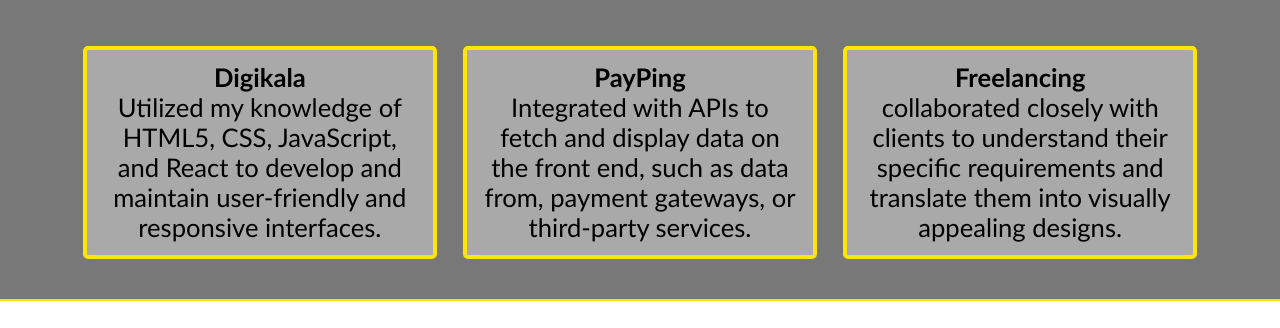
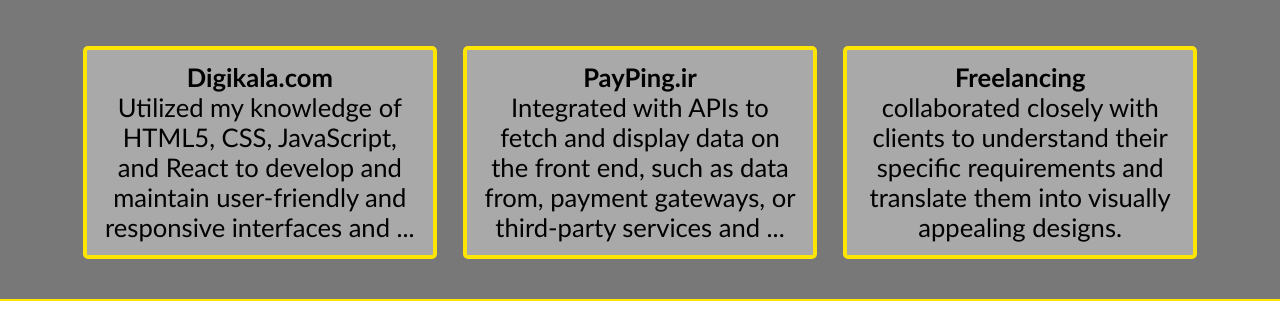
Before and after one commit to Shayandr/Portfolio, a plain HTML site: page index.html in a window 1280 px wide. Shown: the part 452-780 px from the top of the page. Drawn offline with Linux system fonts and the light colour scheme.

Commit message:
Add files via upload

```diff
--- a/index.html
+++ b/index.html
@@ -37,15 +37,15 @@
             <div class="s-boxs">
                 <div class="box">
 
-                    <h4>Digikala    </h4>
+                    <h4><a href="https://digikala.com/">Digikala.com</a>    </h4>
                     <p>Utilized my knowledge of HTML5, CSS, JavaScript, and React to develop and
-                        maintain user-friendly and responsive interfaces.</p>
+                        maintain user-friendly and responsive interfaces and ...</p>
                 </div>
                 <div class="box">
 
-                    <h4>PayPing</h4>
+                    <h4><a href="https://payping.ir/">PayPing.ir</a></h4>
                     <p>Integrated with APIs to fetch and display data on the front end, such as data from, payment
-                        gateways, or third-party services.</p>
+                        gateways, or third-party services and ...</p>
                 </div>
                 <div class="box">
 
```
